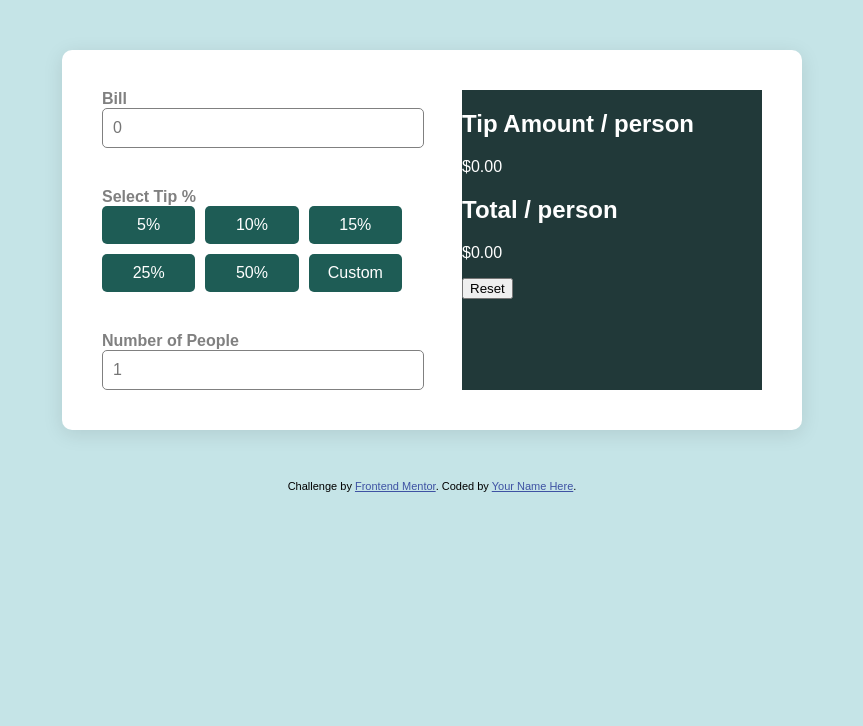
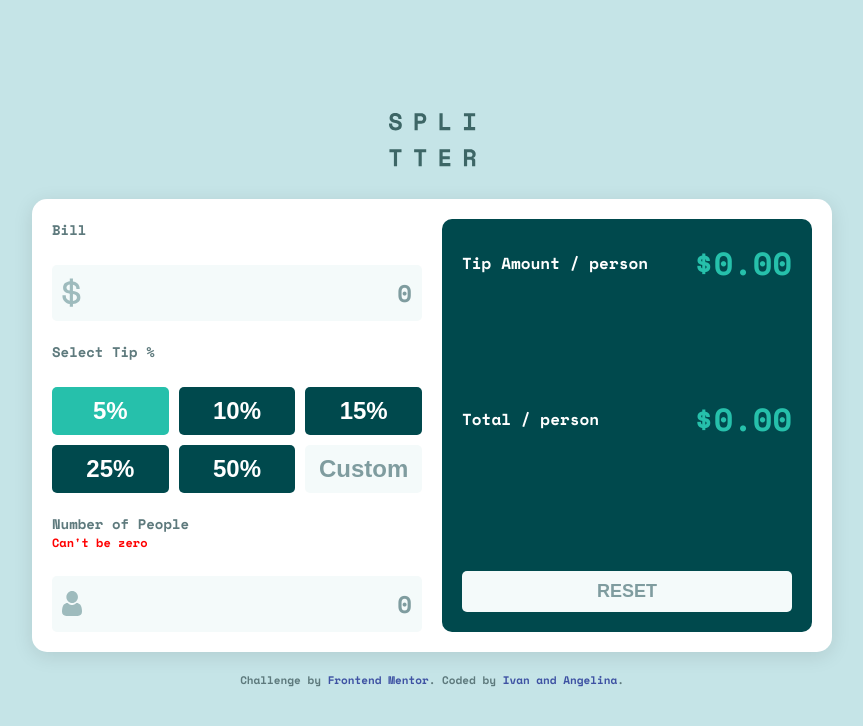
Before and after one commit to BariBariGood/tip-calculator-app, a plain HTML site: page tip-calculator-app-main/index.html in a window 1280 px wide. Both pictures are taken after a click on the button "5%". Shown: the whole page, without its empty margins (208-1071 px from the left). Drawn offline with nearby package versions, Linux system fonts and the light colour scheme.

Commit message:
APTAPTAPTAPT
Co-authored-by: angelinaalexroopa <angelinaalexroopa@users.noreply.github.com>

```diff
--- a/tip-calculator-app-main/index.html
+++ b/tip-calculator-app-main/index.html
@@ -1,142 +1,63 @@
 <!DOCTYPE html>
 <html lang="en">
+
 <head>
-  <meta charset="UTF-8">
-  <meta name="viewport" content="width=device-width, initial-scale=1.0"> <!-- displays site properly based on user's device -->
-
-  <link rel="icon" type="image/png" sizes="32x32" href="./images/favicon-32x32.png">
-
+  <meta charset="UTF-8" />
+  <meta name="viewport" content="width=device-width, initial-scale=1.0" />
+  <link rel="icon" type="image/png" sizes="32x32" href="./images/favicon-32x32.png" />
   <title>Frontend Mentor | Tip calculator app</title>
 
-  <!-- Feel free to remove these styles or customise in your own stylesheet 👍 -->
-  <style>
-    .attribution {
-      font-size: 11px;
-      text-align: center;
-    }
-    .attribution a { color: hsl(228, 45%, 44%); }
+  <link rel="stylesheet" href="./style.css" />
+  <link rel="stylesheet" href="https://cdnjs.cloudflare.com/ajax/libs/font-awesome/5.15.4/css/all.min.css" />
+</head>
 
-    body {
-      font-family: 'Arial', sans-serif;
-      background-color: hsl(185, 41%, 84%);
-      height: 100vh;
-      margin: 0;
-    }
+<body>
+  <main>
+    <h1><img src="./images/logo.svg" id="logo" alt="Calculator logo" /></h1>
 
-    .card {
-      background-color: white;
-      border-radius: 10px;
-      box-shadow: 0 4px 20px rgba(0, 0, 0, 0.1);
-      padding: 20px;
-      gap: 20px;
-      width: fit-content;
-      display: flex;
-      flex-direction: row;
-      justify-content: center;
-      margin: 50px auto;
+    <section class="calculator-container">
+      <div class="input-section">
+        <label for="bill-amount">Bill</label>
+        <div class="input-wrapper">
+          <input type="text" class="input-field" id="bill-amount" placeholder="0" aria-label="Enter bill amount" />
+        </div>
 
-    }
+        <label>Select Tip %</label>
+        <div class="tip-options">
+          <button type="button" class="tip-btn" data-tip="5">5%</button>
+          <button type="button" class="tip-btn" data-tip="10">10%</button>
+          <button type="button" class="tip-btn" data-tip="15">15%</button>
+          <button type="button" class="tip-btn" data-tip="25">25%</button>
+          <button type="button" class="tip-btn" data-tip="50">50%</button>
+          <input type="text" class="tip-input custom-percentage" id="custom-tip" placeholder="Custom" aria-label="Enter custom tip" />
+        </div>
 
-    .boxes-left {
-      margin: 20px;
-      width: 300px;
-      height: 300px;
-      display: flex;
-      flex-direction: column;
-      justify-content: space-between;
-
-    }
-
-    .boxes-right {
-      color: white;
-      margin: 20px;
-      width: 300px;
-      height: 300px;
-      background-color: rgb(33, 57, 57);
-    }
-
-    .section-title {
-      font-weight: bold;
-      margin-bottom: 10px;
-      color: gray;
-    }
-
-    .tip-buttons {
-      display: grid;
-      grid-template-columns: repeat(3, 1fr);
-      gap: 10px;
-    }
-
-    .tip-button {
-      background-color: hsl(173, 51%, 24%);
-      border: none;
-      border-radius: 5px;
-      color: white;
-      cursor: pointer;
-      padding: 10px;
-      font-size: 16px;
-    }
-
-    .tip-button:hover {
-      background-color: hsl(172, 55%, 49%);
-    }
-
-    input {
-      border: 1px solid gray;
-      border-radius: 5px;
-      padding: 10px;
-      width: 100%;
-      font-size: 16px;
-    }
-
-  </style>
-</head>
-<body>
-
-  <div class="card">
-    <div class="boxes-left">
-      <div class="billshyt">
-        <label class="section-title">Bill</label>
-        <div>
-          <input type="number" id="bill" placeholder="0" />
+        <label for="people-count">Number of People <span class="warning">Can't be zero</span></label>
+        <div class="input-wrapper">
+          <input type="text" class="input-field" id="people-count" placeholder="0" aria-label="Enter number of people" />
         </div>
       </div>
 
-      <div class="tipshyt">
-        <label class="section-title">Select Tip %</label>
-        <div class="tip-buttons">
-          <button class="tip-button" data-tip="5">5%</button>
-          <button class="tip-button" data-tip="10">10%</button>
-          <button class="tip-button" data-tip="15">15%</button>
-          <button class="tip-button" data-tip="25">25%</button>
-          <button class="tip-button" data-tip="50">50%</button>
-          <button class="tip-button" data-tip="custom">Custom</button>
+      <div class="display-section">
+        <div class="display-tip">
+          <p>Tip Amount <span>/ person</span></p>
+          <p id="tip-amount" class="amount show-tip">$0.00</p>
         </div>
+        <div class="display-total">
+          <p>Total <span>/ person</span></p>
+          <p id="total" class="amount show-total">$0.00</p>
+        </div>
+        <button id="reset" class="reset-btn" aria-label="Reset calculator" disabled>RESET</button>
       </div>
+    </section>
+  </main>
 
-      <div class="peopleshyt">
-        <label class="section-title" for="people">Number of People</label>
-        <div>
-          <input type="number" id="people" placeholder="1" />
-        </div>
-      </div>
-    </div>
+  <footer>
+    Challenge by <a href="https://www.frontendmentor.io?ref=challenge" target="_blank">Frontend Mentor</a>.
+    Coded by <a href="#">Ivan and Angelina</a>.
+  </footer>
 
-    <div class="boxes-right">
-      <h2>Tip Amount <span>/ person</span></h2>
-      <p id="tip-amount">$0.00</p>
+  <script src="./index.js"></script>
+</body>
 
-      <h2>Total <span>/ person</span></h2>
-      <p id="total">$0.00</p>
-
-      <button id="reset">Reset</button>
-    </div>
-  </div>
-
-
-  <div class="attribution">
-    Challenge by <a href="https://www.frontendmentor.io?ref=challenge" target="_blank">Frontend Mentor</a>.
-    Coded by <a href="#">Your Name Here</a>.
-  </div>
-</body>
 </html>
--- /dev/null
+++ b/tip-calculator-app-main/index.js
@@ -0,0 +1,95 @@
+"use strict";
+
+
+const inputBill = document.getElementById("bill-amount");
+const inputPeople = document.getElementById("people-count");
+const inputCustom = document.getElementById("custom-tip");
+const tipButtons = document.querySelectorAll(".tip-btn");
+const resetButton = document.getElementById("reset");
+const showTipAmount = document.getElementById("tip-amount");
+const showTotalAmount = document.getElementById("total");
+const warningMessage = document.querySelector(".warning");
+
+let billAmount = 0;
+let numberOfPeople = 1;
+let tipPercentage = 0;
+
+
+
+
+function resetCalculator() {
+  inputBill.value = "";
+  inputPeople.value = "";
+  inputCustom.value = "";
+  tipPercentage = 0;
+
+  tipButtons.forEach((btn) => btn.classList.remove("active"));
+  showTipAmount.textContent = "$0.00";
+  showTotalAmount.textContent = "$0.00";
+  warningMessage.style.display = "none";
+  resetButton.setAttribute("disabled", true);
+}
+
+function calculateTip() {
+  billAmount = parseFloat(inputBill.value);
+  numberOfPeople = parseInt(inputPeople.value);
+
+  if (numberOfPeople === 0 || isNaN(numberOfPeople)) {
+    warningMessage.style.display = "block";
+    inputPeople.classList.add("input-error");
+  } else {
+    warningMessage.style.display = "none";
+    inputPeople.classList.remove("input-error");
+  }
+
+  if (billAmount > 0 && numberOfPeople > 0 && tipPercentage >= 0) {
+    const tipAmountPerPerson = (billAmount * (tipPercentage / 100)) / numberOfPeople;
+    const totalAmountPerPerson = (billAmount / numberOfPeople) + tipAmountPerPerson;
+
+    showTipAmount.textContent = `$${tipAmountPerPerson.toFixed(2)}`;
+    showTotalAmount.textContent = `$${totalAmountPerPerson.toFixed(2)}`;
+  } else {
+    showTipAmount.textContent = "$0.00";
+    showTotalAmount.textContent = "$0.00";
+  }
+}
+
+
+function activateResetButton() {
+  if (inputBill.value || inputPeople.value || inputCustom.value) {
+    resetButton.removeAttribute("disabled");
+  }
+}
+
+tipButtons.forEach((button) => {
+  button.addEventListener("click", () => {
+    tipButtons.forEach((btn) => btn.classList.remove("active"));
+    button.classList.add("active");
+    tipPercentage = parseFloat(button.getAttribute("data-tip"));
+    inputCustom.value = "";
+    calculateTip();
+    activateResetButton();
+  });
+});
+
+
+inputCustom.addEventListener("input", () => {
+  tipPercentage = parseFloat(inputCustom.value) || 0;
+  tipButtons.forEach((btn) => btn.classList.remove("active"));
+  calculateTip();
+  activateResetButton();
+});
+
+
+inputBill.addEventListener("input", () => {
+  calculateTip();
+  activateResetButton();
+});
+
+inputPeople.addEventListener("input", () => {
+  calculateTip();
+  activateResetButton();
+});
+
+
+resetButton.addEventListener("click", resetCalculator);
--- /dev/null
+++ b/tip-calculator-app-main/style.css
@@ -0,0 +1,208 @@
+@import url('https://fonts.googleapis.com/css2?family=Space+Mono:wght@700&display=swap');
+
+* {
+  box-sizing: border-box;
+  margin: 0;
+  padding: 0;
+}
+
+body {
+  font-family: 'Space Mono', monospace;
+  background-color: hsl(185, 41%, 84%);
+  display: flex;
+  justify-content: center;
+  align-items: center;
+  flex-direction: column;
+  min-height: 100vh;
+  margin: 0;
+}
+
+h1 {
+  text-align: center;
+  margin-bottom: 20px;
+}
+
+.calculator-container {
+  background-color: hsl(0, 0%, 100%);
+  border-radius: 15px;
+  box-shadow: 0 4px 20px rgba(0, 0, 0, 0.1);
+  padding: 20px;
+  max-width: 800px;
+  width: 100%;
+  display: grid;
+  grid-template-columns: 1fr 1fr;
+  gap: 20px;
+}
+
+.input-section {
+  grid-column: span 1;
+  display: flex;
+  flex-direction: column;
+  gap: 20px;
+}
+
+label {
+  font-size: 14px;
+  color: hsl(186, 14%, 43%);
+  font-weight: bold;
+  display: block;
+  margin-bottom: 5px;
+}
+
+.input-wrapper {
+  position: relative;
+}
+
+.input-field {
+  width: 100%;
+  padding: 10px 10px 10px 40px;
+  font-size: 24px;
+  border-radius: 5px;
+  border: none;
+  background-color: hsl(189, 41%, 97%);
+  color: hsl(183, 100%, 15%);
+  font-family: 'Space Mono', monospace;
+  font-weight: bold;
+  text-align: right;
+}
+
+#bill-amount {
+  background-image: url('./images/icon-dollar.svg');
+  background-repeat: no-repeat;
+  background-position: 10px center;
+  background-size: 20px;
+}
+
+#people-count {
+  background-image: url('./images/icon-person.svg');
+  background-repeat: no-repeat;
+  background-position: 10px center;
+  background-size: 20px;
+}
+
+.input-field::placeholder, .tip-input::placeholder {
+  color: hsl(184, 14%, 56%);
+}
+
+.tip-options {
+  display: grid;
+  grid-template-columns: repeat(3, 1fr);
+  gap: 10px;
+}
+
+.tip-btn, .tip-input {
+  background-color: hsl(183, 100%, 15%);
+  color: hsl(0, 0%, 100%);
+  border: none;
+  border-radius: 5px;
+  cursor: pointer;
+  font-size: 24px;
+  font-weight: bold;
+  text-align: center;
+  padding: 10px;
+  width: 100%;
+  height: 100%;
+}
+
+.tip-options {
+  display: grid;
+  grid-template-columns: repeat(3, 1fr);
+  gap: 10px;
+}
+
+.tip-input.custom-percentage {
+  background-color: hsl(189, 41%, 97%);
+  color: hsl(183, 100%, 15%);
+  text-align: center;
+  cursor: pointer;
+  padding: 10px;
+  font-size: 24px;
+  font-weight: bold;
+  border-radius: 5px;
+  border: none;
+}
+
+.tip-btn.active,
+.tip-input.custom-percentage:focus {
+  background-color: hsl(172, 67%, 45%);
+  color: hsl(0, 0%, 100%);
+}
+
+.tip-btn:hover,
+.tip-input.custom-percentage:hover {
+  background-color: hsl(172, 67%, 45%);
+}
+
+.tip-input.custom-percentage:focus {
+  outline: none;
+}
+
+.tip-input::placeholder {
+  color: hsl(184, 14%, 56%);
+}
+
+.warning {
+  color: red;
+  font-size: 12px;
+  display: none;
+}
+
+.display-section {
+  background-color: hsl(183, 100%, 15%);
+  color: hsl(0, 0%, 100%);
+  border-radius: 10px;
+  padding: 20px;
+  display: flex;
+  flex-direction: column;
+  justify-content: space-between;
+}
+
+.display-tip, .display-total {
+  display: flex;
+  justify-content: space-between;
+  align-items: center;
+}
+
+.amount {
+  font-size: 32px;
+  font-weight: bold;
+  color: hsl(172, 67%, 45%);
+}
+
+.reset-btn {
+  background-color: hsl(172, 67%, 45%);
+  color: hsl(183, 100%, 15%);
+  border: none;
+  border-radius: 5px;
+  cursor: pointer;
+  padding: 10px;
+  font-size: 18px;
+  font-weight: bold;
+  text-transform: uppercase;
+  width: 100%;
+  margin-top: 20px;
+}
+
+.reset-btn:disabled {
+  background-color: hsl(189, 41%, 97%);
+  color: hsl(184, 14%, 56%);
+  cursor: not-allowed;
+}
+
+footer {
+  text-align: center;
+  font-size: 11px;
+  color: hsl(186, 14%, 43%);
+  margin-top: 20px;
+}
+
+footer a {
+  color: hsl(228, 45%, 44%);
+  text-decoration: none;
+}
+
+@media (max-width: 600px) {
+  .calculator-container {
+    grid-template-columns: 1fr;
+  }
+}
```
